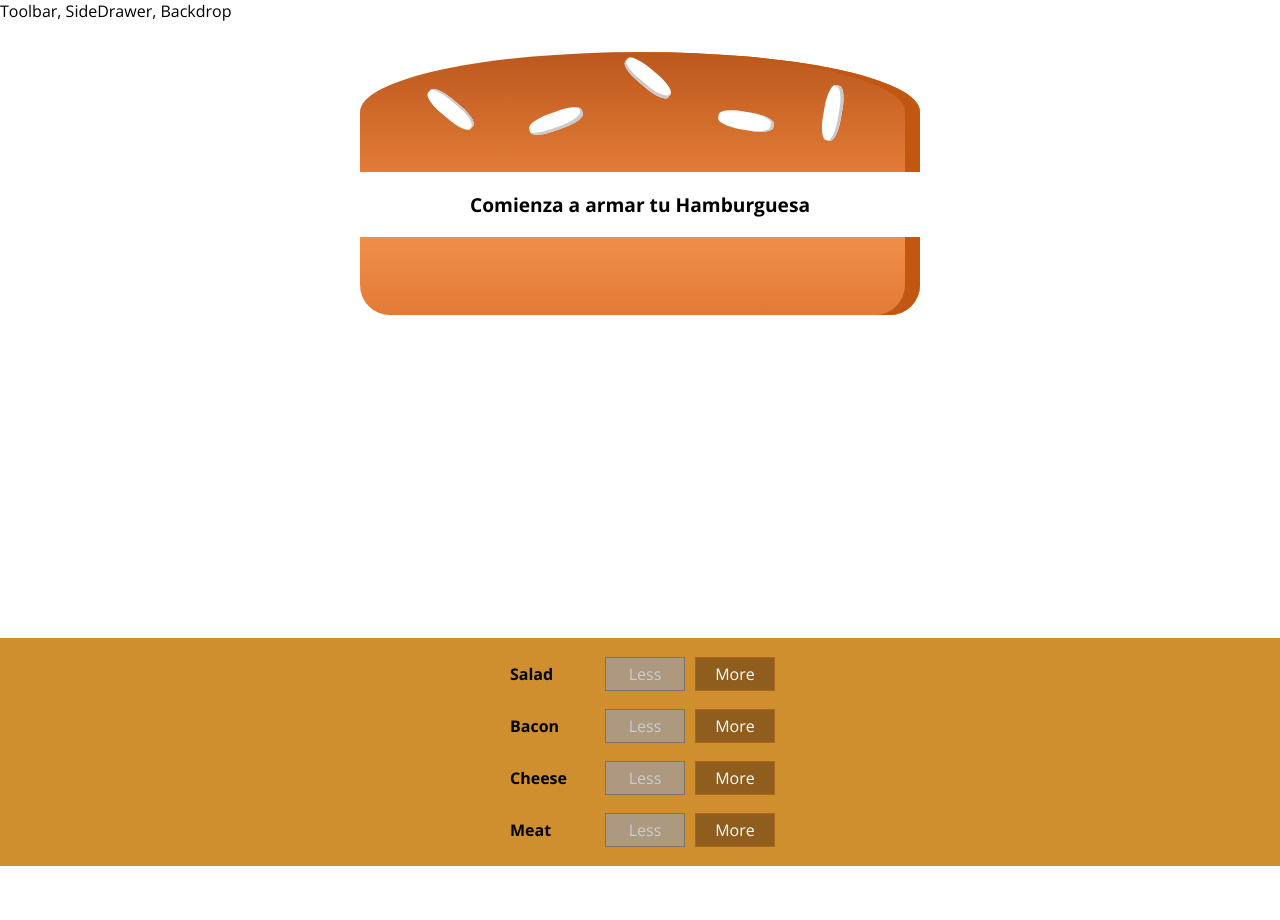
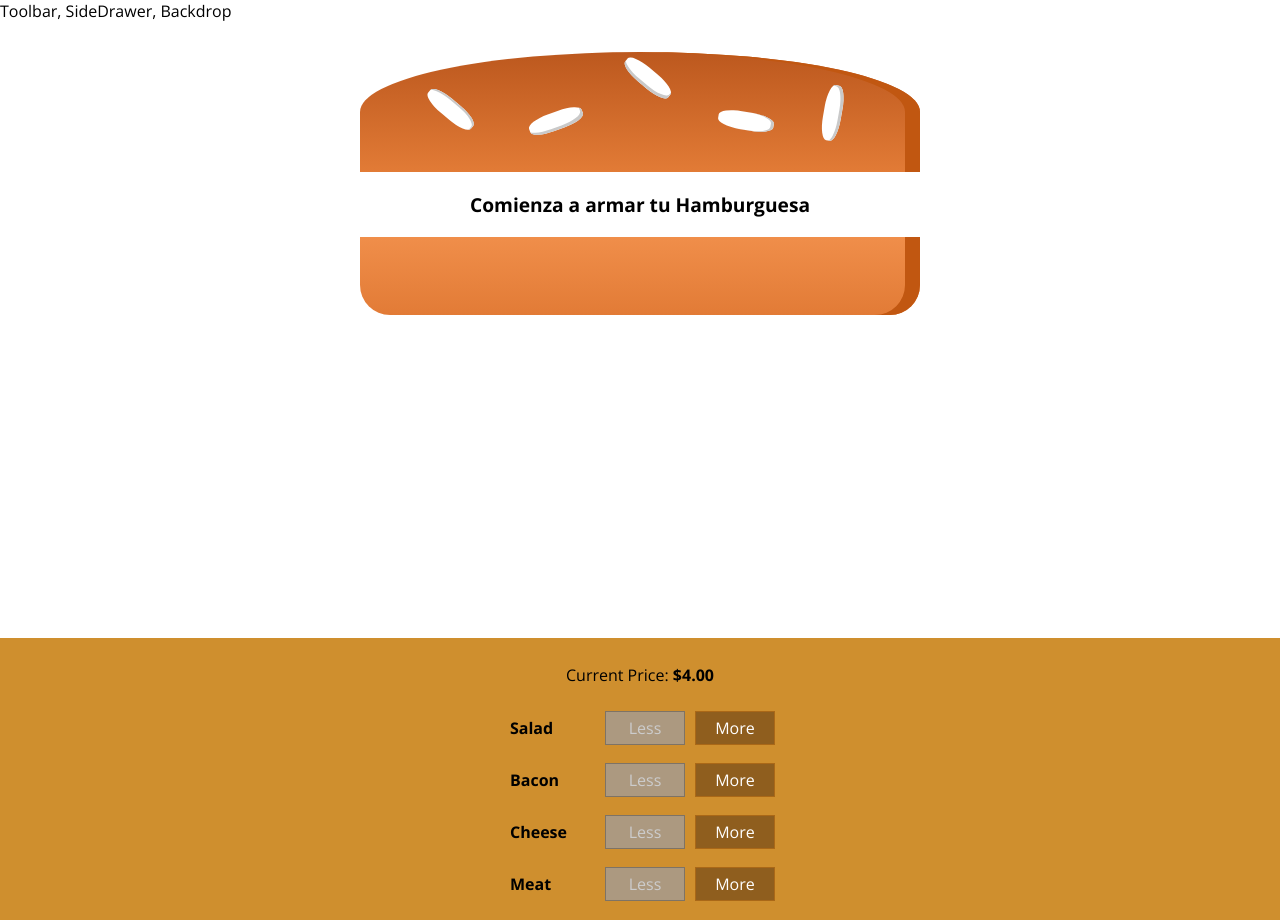
Before and after one commit to nsanpedro/burger-app-react, a React app: page / in a window 1280 px wide. Before the commit the page ends 866 px from the top, so only its background shows below. Built offline with nearby package versions, Linux system fonts and the light colour scheme.

Commit message:
burger total price

```diff
--- a/src/components/Burger/BuildControls/BuildControls.js
+++ b/src/components/Burger/BuildControls/BuildControls.js
@@ -12,6 +12,7 @@
 
 const buildControls = (props) => (
     <div className={classes.BuildControls}>
+        <p>Current Price: <strong>${props.price.toFixed(2)}</strong></p>
          {controls.map(ctrl => (
              <BuildControl
                 key={ctrl.label}
--- a/src/containers/BurgerBuilder/BurgerBuilder.js
+++ b/src/containers/BurgerBuilder/BurgerBuilder.js
@@ -74,6 +74,7 @@
                     ingredientAdded={this.addIngredientHandler}
                     ingredientRemoved={this.removeIngredientHandler}
                     disabled={disabledInfo}
+                    price={this.state.totalPrice}
                     />
             </Aux>
         );
```
